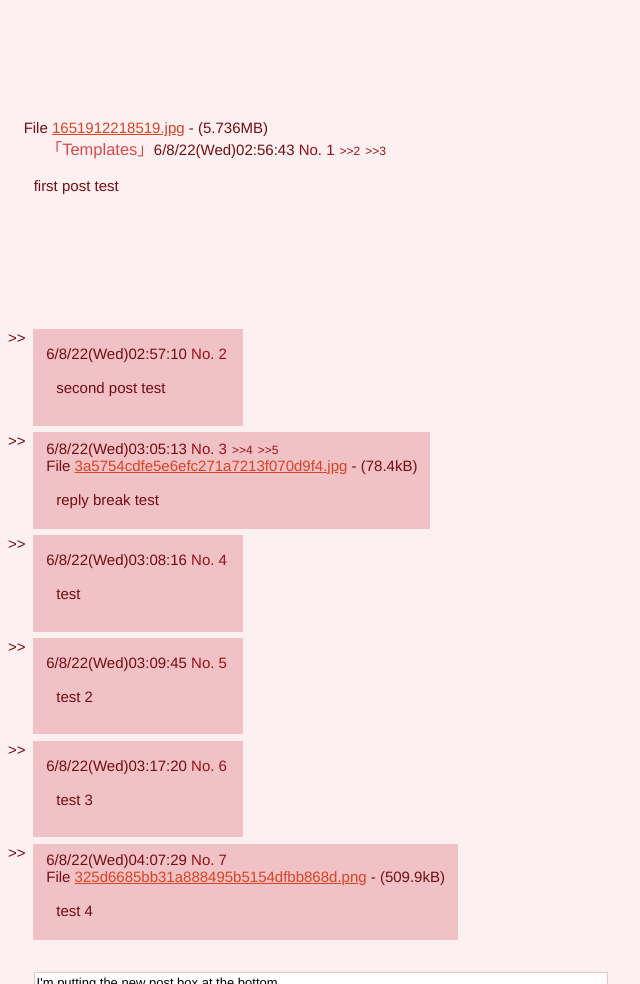
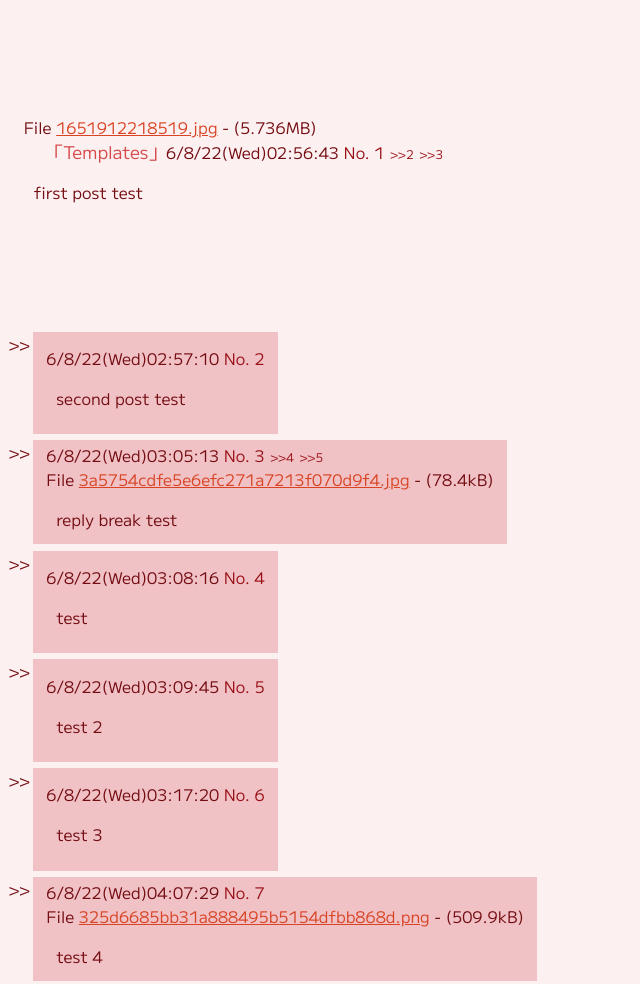
Before and after one commit to Even-Stream/AnonForum, a plain HTML site: page index.html in a window 1280 px wide. Shown: the top 984 px of the page, without its empty margins (0-640 px from the left). Drawn offline with Linux system fonts and the light colour scheme; a web font is replaced by a local one.

Commit message:
font change

```diff
--- a/style.css
+++ b/style.css
@@ -1,9 +1,8 @@
 @font-face {
-    font-family: 'NSJ';
+    font-family: 'MPlus';
     font-style: normal;
     font-weight: 400;
-    src: local(''),
-       url('noto-sans-jp-v42-latin_japanese-regular.woff2') format('woff2');
+    src: url('m-plus-2-v5-latin_japanese-regular.woff2') format('woff2');
     font-display: block;
 }
 
@@ -35,7 +34,7 @@ ref a, selfref a
 }
 
 p, label, postwrap, a, postwrap::before, .thread {
-    font: 15px NSJ, Helvetica, Arial, sans-serif;
+    font: 16px MPlus, Helvetica, Arial, sans-serif;
 }
 
 p, label, postwrap, .thread postwrap::before {
@@ -60,7 +59,7 @@ textarea {
     width: 45%;
     height: 25%;
     max-width: 98%;
-    font: 13px NSJ, Helvetica, Arial, sans-serif;
+    font: 14px MPlus, Helvetica, Arial, sans-serif;
     outline: none;
     border: solid 1px rgb(240, 193, 197);
 }
@@ -78,14 +77,14 @@ textarea:focus {
 }
 
 .thread {
-    height: 40.13vh;
+    height: 40.44vh;
     margin-left: 1%;
     padding-bottom: 10px;
 }
 
 .post {
-    height: 12.08vh;
-    min-width: 16.36vw;
+    height: 12.81vh;
+    min-width: 19.09vw;
     max-width: 98%;
     margin-bottom: .5%;
     margin-left: 2%;
```
Also changed, not shown: m-plus-2-v5-latin_japanese-regular.woff2 (added), 1 other file.
